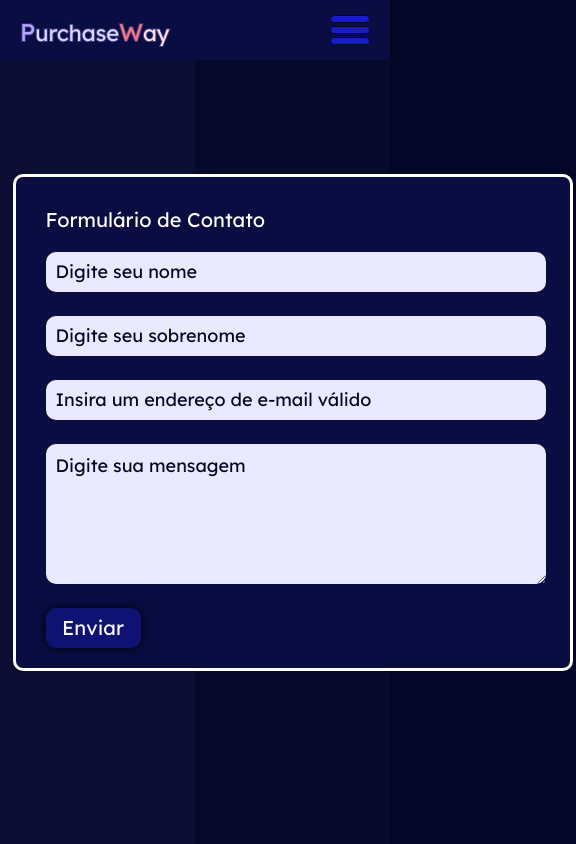
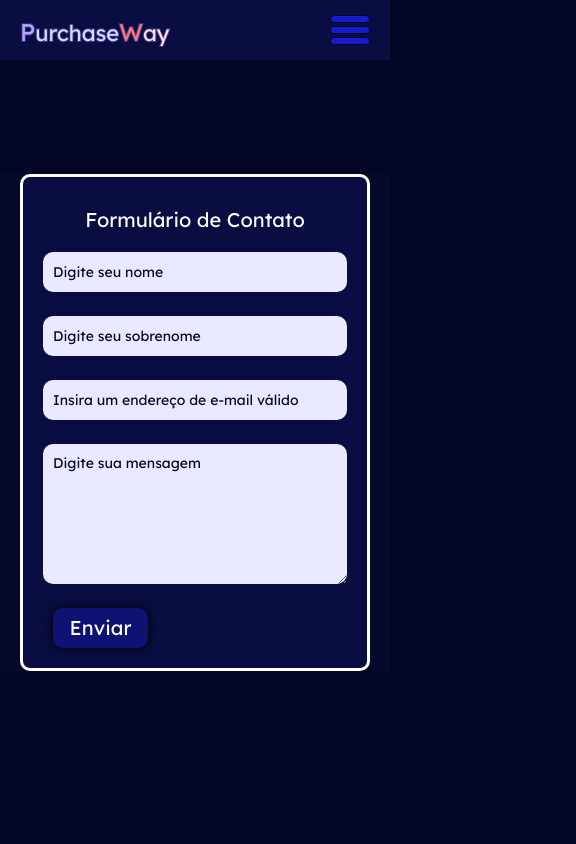
Before and after one commit to KevinWillyan456/purchaseway-portfolio, a React (Vite) app: page /contact in a window 390 px wide. Shown: the top 844 px of the page, 576 px wide, since content can reach past the window. Built offline with nearby package versions, Linux system fonts and the light colour scheme.

Commit message:
feat: criação da responsividade da página contato e melhoria no Header

```diff
--- a/src/components/header/Header.tsx
+++ b/src/components/header/Header.tsx
@@ -26,6 +26,7 @@ function Header() {
                     className="logo"
                     onClick={() => {
                         scrollToTop();
+                        handleMenu();
                     }}
                 >
                     <img src={logo} alt="purchaseway-logo" />
@@ -48,7 +49,14 @@ function Header() {
                         <a href="#">Serviços</a>
                     </li>
                     <li>
-                        <Link to="/contact">Contato</Link>
+                        <Link
+                            to="/contact"
+                            onClick={() => {
+                                scrollToTop();
+                            }}
+                        >
+                            Contato
+                        </Link>
                     </li>
                 </ul>
                 <ul className={menu ? "nav-mobile" : "nav-mobile hidden"}>
@@ -57,6 +65,7 @@ function Header() {
                             to="/"
                             onClick={() => {
                                 scrollToTop();
+                                handleMenu();
                             }}
                         >
                             Início
@@ -69,7 +78,15 @@ function Header() {
                         <a href="#">Serviços</a>
                     </li>
                     <li>
-                        <Link to="/contact">Contato</Link>
+                        <Link
+                            to="/contact"
+                            onClick={() => {
+                                scrollToTop();
+                                handleMenu();
+                            }}
+                        >
+                            Contato
+                        </Link>
                     </li>
                 </ul>
                 <div className="hamburger" onClick={handleMenu}>
--- a/src/components/maincontact/MainContact.css
+++ b/src/components/maincontact/MainContact.css
@@ -52,6 +52,7 @@
     font-size: 20px;
     margin-top: 30px;
     margin-left: 30px;
+    margin-right: 30px;
     margin-bottom: 20px;
 }
 .main-form-tag .field {
@@ -132,3 +133,44 @@
     background: #1218b1;
     box-shadow: 0px 0px 10px 0px #1218b1;
 }
+@media (max-width: 1300px) {
+    .main-contact .main-content .main-banner .main-highlight {
+        display: none;
+    }
+    .main-contact .main-content .main-banner {
+        display: flex;
+    }
+    .main-form-tag {
+        width: calc(100% - 40px);
+        max-width: 560px;
+    }
+    .main-form-tag .title {
+        text-align: center;
+    }
+    .main-form-tag .field {
+        text-align: center;
+    }
+    .main-form-tag .field input {
+        width: calc(100% - 40px);
+        margin-left: 0;
+        margin-right: 0;
+        font-size: 14px;
+    }
+    .main-form-tag .field input::placeholder {
+        font-size: 14px;
+    }
+    .main-form-tag .field textarea {
+        width: calc(100% - 40px);
+        max-width: calc(100% - 40px);
+        min-width: calc(100% - 40px);
+        margin-left: 0;
+        margin-right: 0;
+        font-size: 14px;
+    }
+    .main-form-tag .field textarea::placeholder {
+        font-size: 14px;
+    }
+    .main-form-tag .field .validate-message {
+        left: 20px;
+    }
+}
```
